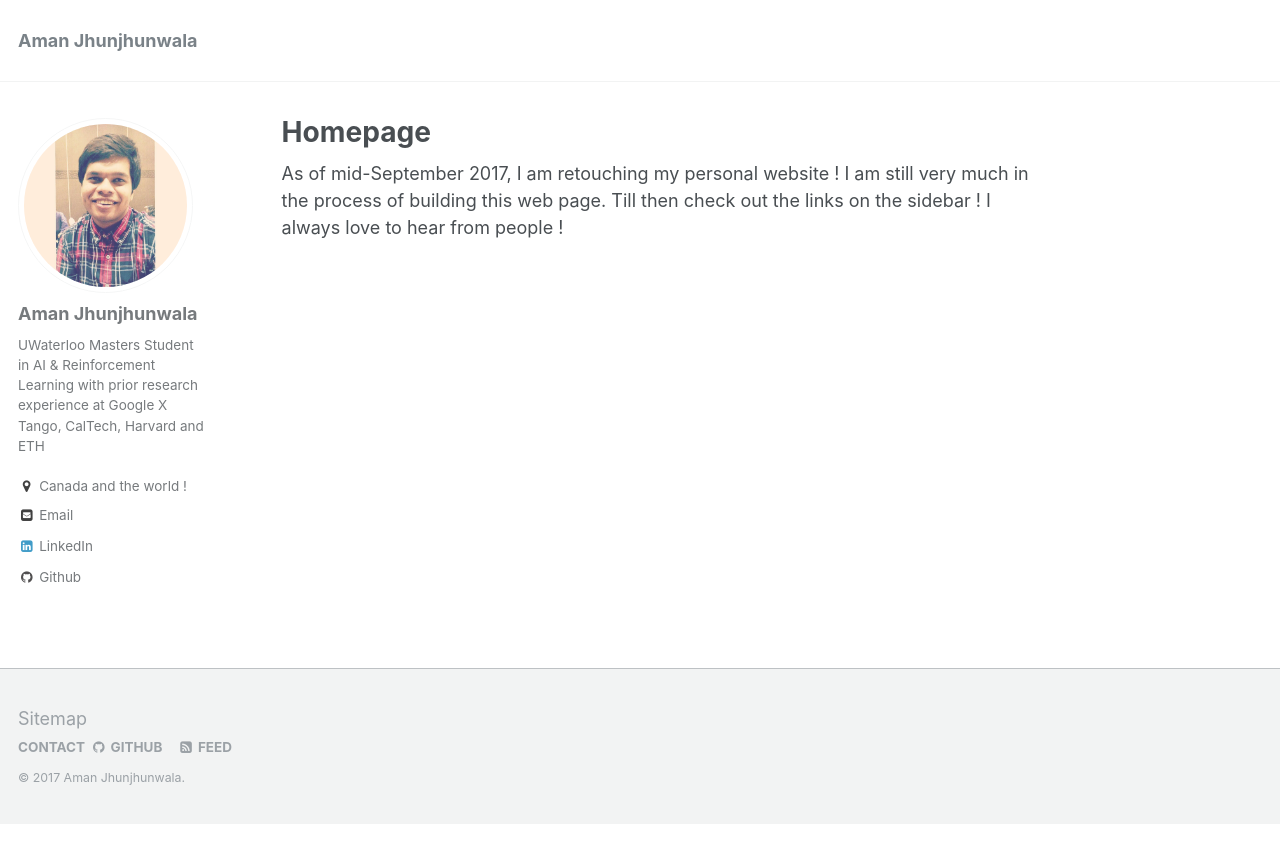
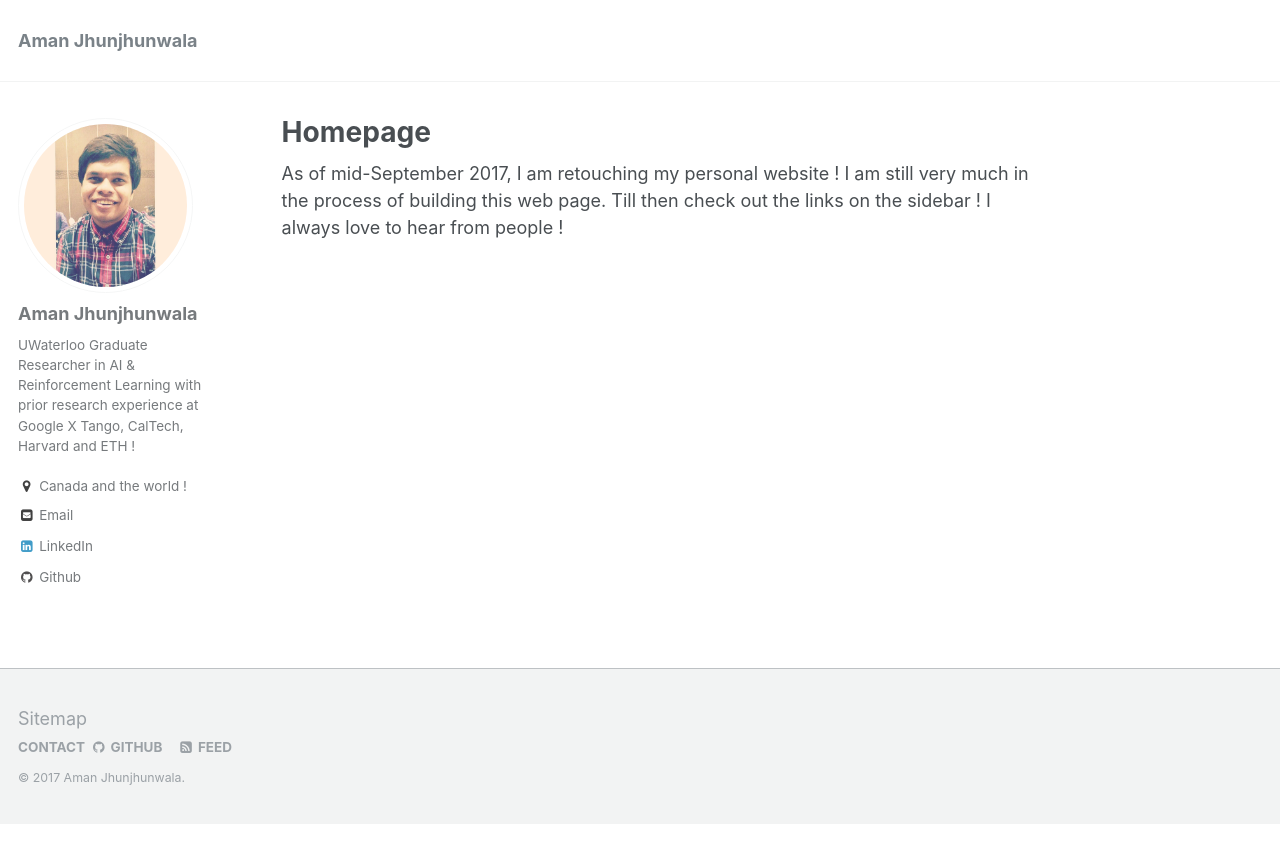
Before and after one commit to amanjhunjhunwala/amanjhunjhunwala.github.io, a Jekyll site: the page built from _pages/about.md, in a window 1280 px wide. Shown: the top 863 px of the page. Built offline with Jekyll 4.4.1, drawn with Linux system fonts in a browser that asks for light colours.

Commit message:
Update _config.yml

```diff
--- a/_config.yml
+++ b/_config.yml
@@ -80,7 +80,7 @@ analytics:
 author:
   name             : "Aman Jhunjhunwala"
   avatar           : "profile.jpg"
-  bio              : "UWaterloo Masters Student in AI & Reinforcement Learning with prior research experience at Google X Tango, CalTech, Harvard and ETH"
+  bio              : "UWaterloo Graduate Researcher in AI & Reinforcement Learning with prior research experience at Google X Tango, CalTech, Harvard and ETH !"
   location         : "Canada and the world !"
   employer         :
   googlescholar    :
```
